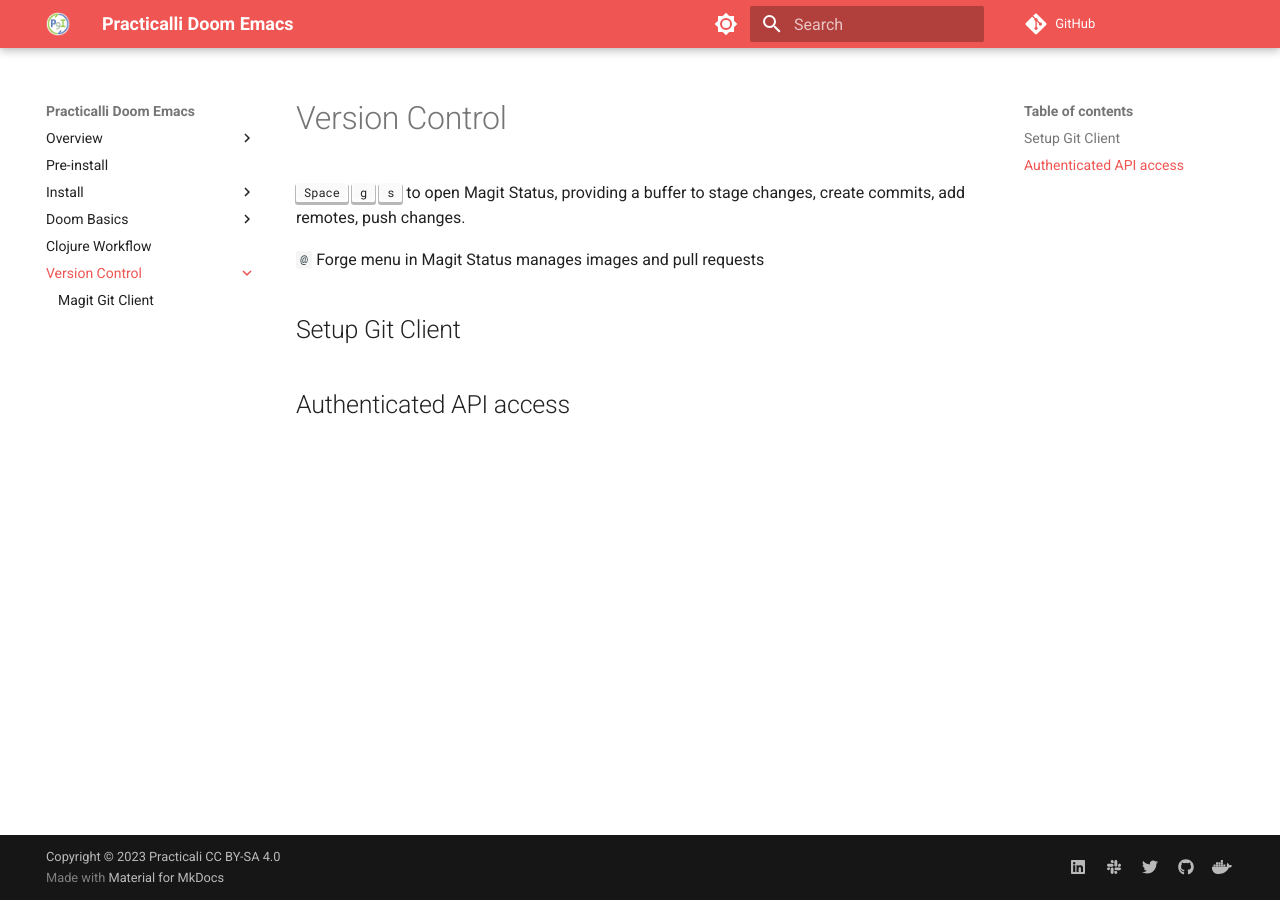
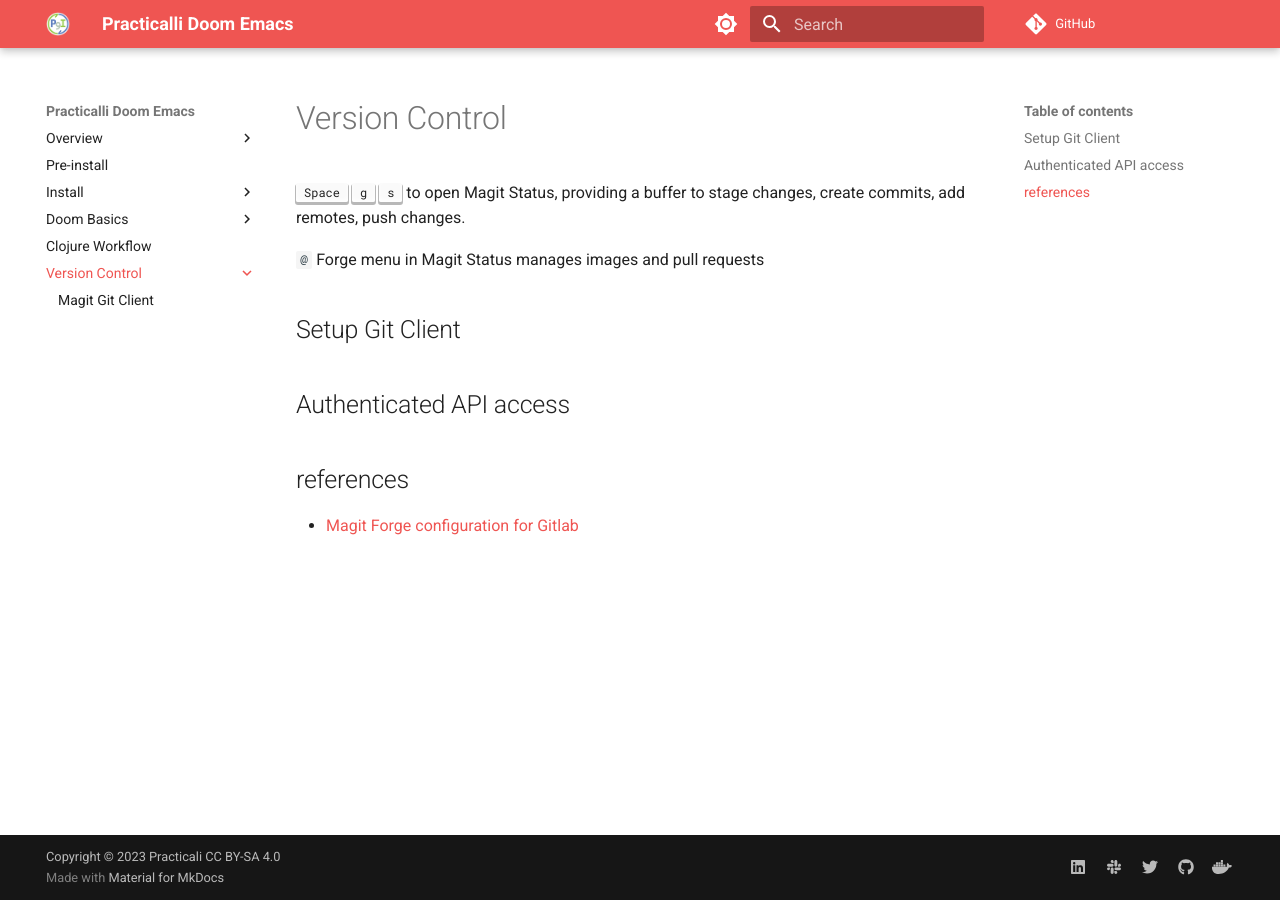
Before and after one commit to practicalli/doom-emacs, an MkDocs documentation site: the page built from docs/version-control/index.md, in a window 1280 px wide. Built offline with MkDocs 1.6.1 and Material for MkDocs 9.7.7, drawn with Linux system fonts in a browser that asks for light colours; comment, search, counter and statistics services are not loaded.

Commit message:
version-control: link to Forge configuration for Gitlab

```diff
--- a/docs/version-control/index.md
+++ b/docs/version-control/index.md
@@ -10,3 +10,9 @@
 
 
 ## Authenticated API access
+
+
+
+## references
+
+* [Magit Forge configuration for Gitlab](https://gist.github.com/Azeirah/542f1db12e3ef904abfc7e9c2e83310e)
```
